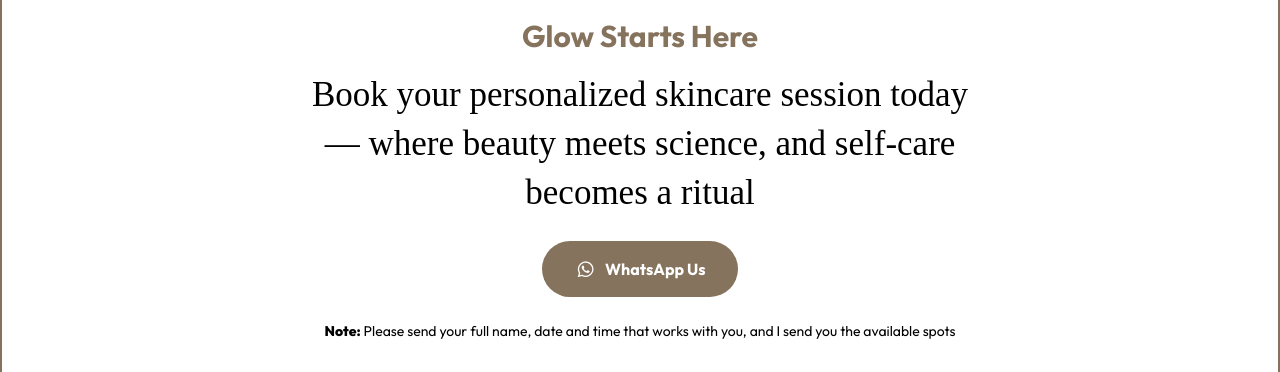
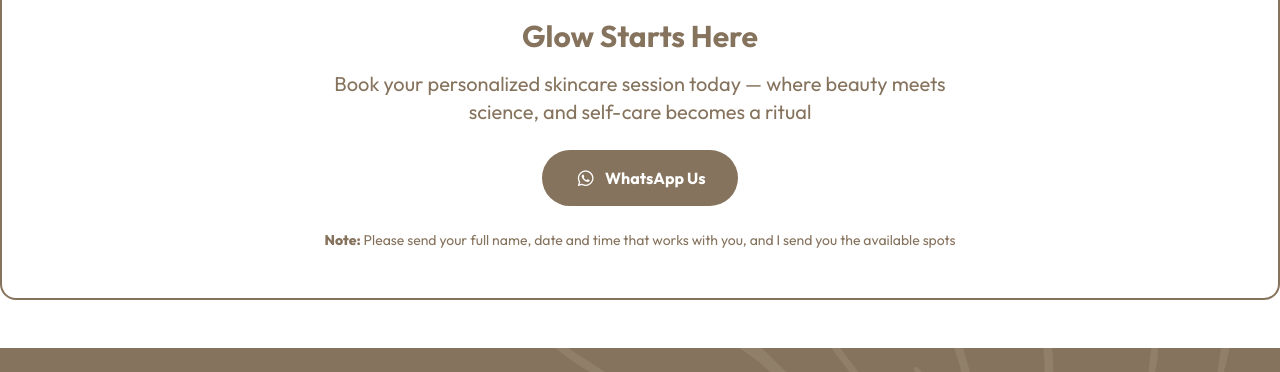
Before and after one commit to shiftcode-lb/skinCareByZahraa, a React (Vite) app in the folder frontend/: page / in a window 1280 px wide. Shown: the part 7464-7836 px from the top of the page. Built offline with nearby package versions, Linux system fonts and the light colour scheme; a web font is replaced by a local one.

Commit message:
changed font

```diff
--- a/frontend/src/components/BookNow.jsx
+++ b/frontend/src/components/BookNow.jsx
@@ -14,7 +14,7 @@ const BookNow = ({
     >
       <div className="bg- rounded-2xl p-8 md:p-12 flex flex-col items-center text-center w-full" data-aos="fade-up" data-aos-delay="300">
         <h2 className="text-3xl font-bold mb-4 text-primary ">{title}</h2>
-        <p className="text-xl max-w-2xl mx-auto mb-6 text-black fancy">{description}</p>
+        <p className="text-xl max-w-2xl mx-auto mb-6 text-primary">{description}</p>
         <div className="flex flex-col sm:flex-row gap-4 justify-center">
           {/* WhatsApp */}
           <a
@@ -27,7 +27,7 @@ const BookNow = ({
             WhatsApp Us
           </a>
         </div>
-        <p className="text-sm max-w-2xl mx-auto mt-6 text-black">
+        <p className="text-sm max-w-2xl mx-auto mt-6 text-primary">
           <span className="font-extrabold">Note:</span> {note}
         </p>
       </div>
```
